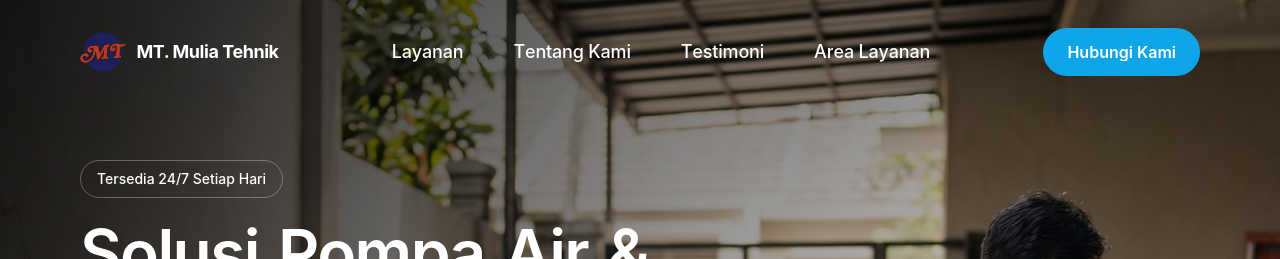
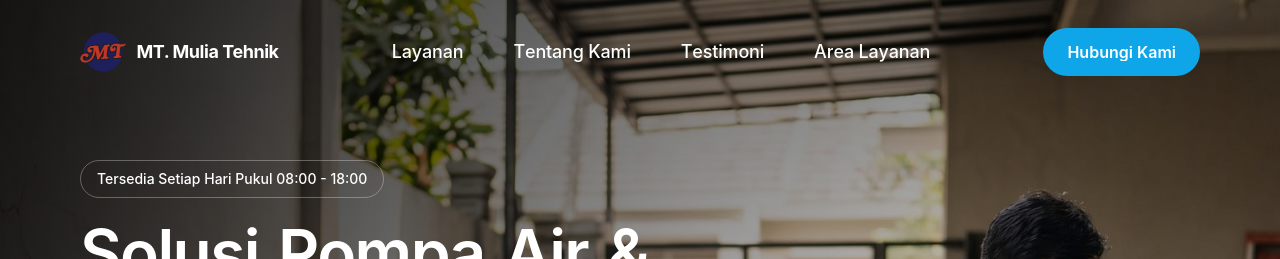
Before and after one commit to TedyFachrudin/Web-Service-MT-Mulia-Tehnik, a React (Vite) app: page / in a window 1280 px wide. Shown: the top 259 px of the page. Built offline with nearby package versions, Linux system fonts and the light colour scheme.

Commit message:
perubahan waktu

```diff
--- a/src/components/About.jsx
+++ b/src/components/About.jsx
@@ -2,7 +2,7 @@ import { CheckCircle } from 'lucide-react';
 import { useInView } from '../hooks/useInView';
 
 const CHECKS = [
-  'Layanan Darurat Pompa Air 24/7',
+  'Layanan Darurat Pompa Air Tersedia Setiap Hari Pukul 08:00 - 18:00',
   'Harga Terjangkau untuk Semua Layanan',
   'Tim Berlisensi & Berpengalaman',
   '2.500+ Pelanggan Puas',
--- a/src/components/Hero.jsx
+++ b/src/components/Hero.jsx
@@ -39,7 +39,7 @@ export default function Hero({ onOpenModal }) {
             transition: 'opacity 0.8s ease-out, transform 0.8s ease-out',
           }}
         >
-          <span className="text-white text-sm font-medium">Tersedia 24/7 Setiap Hari</span>
+          <span className="text-white text-sm font-medium">Tersedia Setiap Hari Pukul 08:00 - 18:00</span>
         </div>
 
         {/* Headline */}
--- a/src/components/WhyChooseUs.jsx
+++ b/src/components/WhyChooseUs.jsx
@@ -6,7 +6,7 @@ const CARDS = [
   { title: 'Teknisi Berlisensi & Berpengalaman', desc: 'Teknisi terlatih dan berpengalaman yang menghadirkan pengerjaan aman, andal, dan memuaskan di setiap kunjungan layanan.', Icon: ShieldCheck, orange: true },
   { title: 'Layanan Cepat & Andal', desc: 'Kami datang tepat waktu, menyelesaikan setiap pekerjaan secara efisien, dan memberikan solusi pompa air yang tahan lama.', Icon: Clock, orange: false },
   { title: 'Pengerjaan Berkualitas', desc: 'Kami menggunakan material premium dan teknik terbukti untuk menghadirkan solusi pompa air yang awet dan andal untuk tahun-tahun mendatang.', Icon: Star, orange: false },
-  { title: 'Dukungan 24/7', desc: 'Tim kami siap siang dan malam untuk menangani masalah pompa air mendesak dengan respons cepat dan layanan darurat yang bisa diandalkan.', Icon: Headphones, orange: false },
+  { title: 'Dukungan Tersedia Setiap Hari Pukul 08:00 - 18:00', desc: 'Tim kami siap siang dan malam untuk menangani masalah pompa air mendesak dengan respons cepat dan layanan darurat yang bisa diandalkan.', Icon: Headphones, orange: false },
 ];
 
 function TrustBadge() {
```
